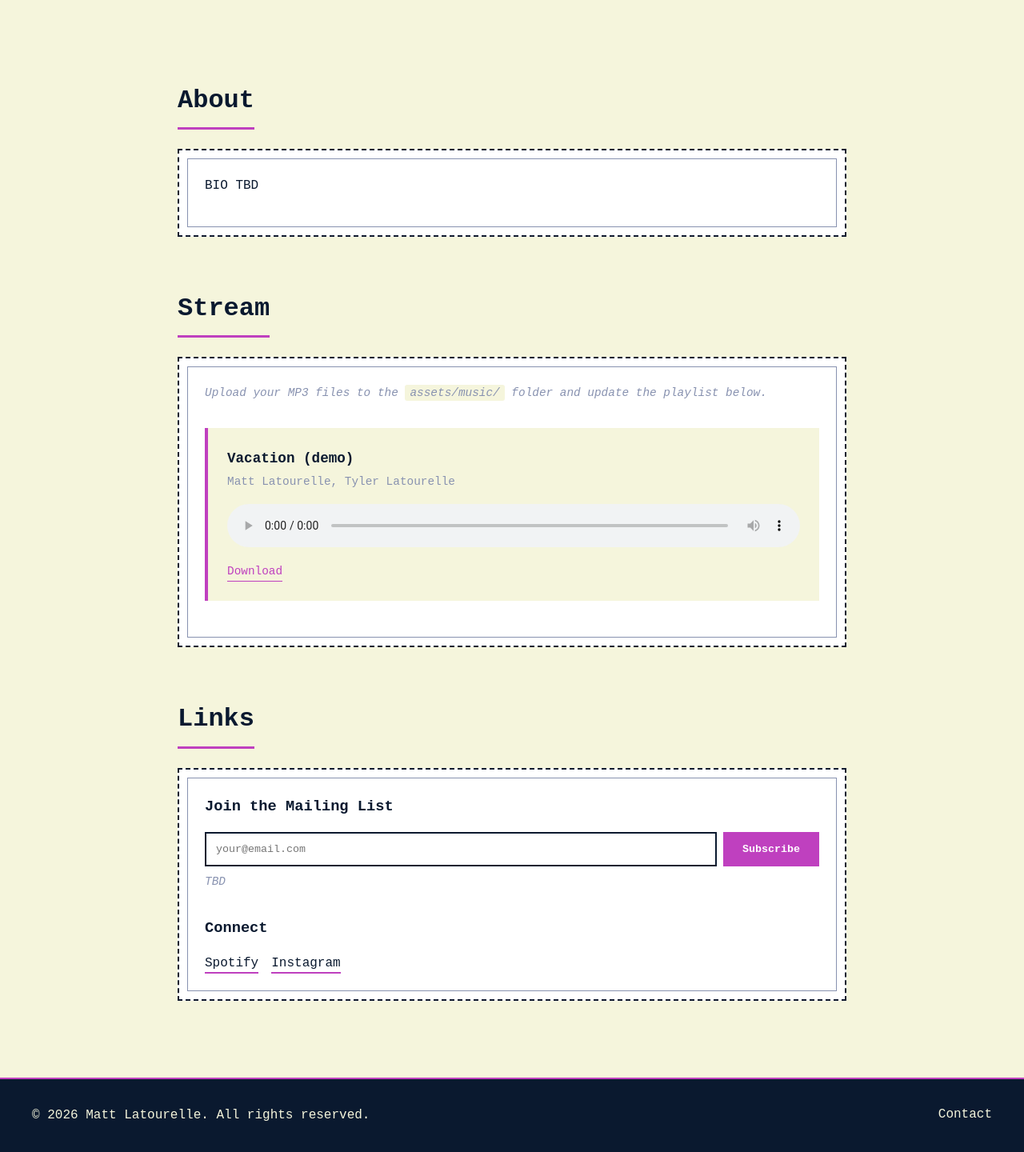
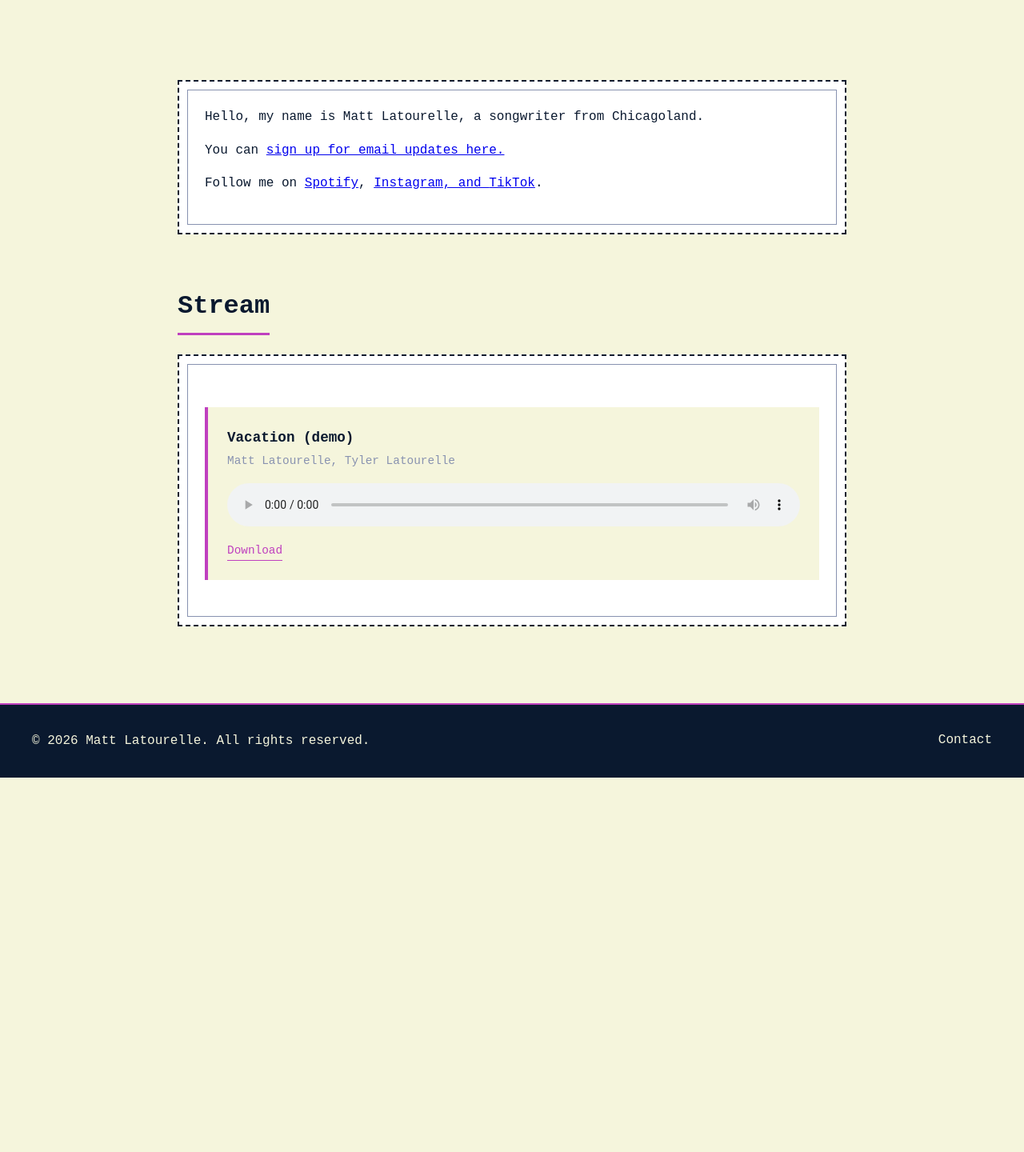
Before and after one commit to mlato/letter-l-music, a Jekyll site: the page built from index.html, in a window 1280 px wide. Shown: the whole page at 80% size. Built offline with Jekyll 4.4.1, drawn with Linux system fonts in a browser that asks for light colours; after the commit the page ends 972 px from its top, so only the background shows below that.

Commit message:
Update index.html

```diff
--- a/index.html
+++ b/index.html
@@ -4,17 +4,16 @@ title: Home
 ---
 
 <section id="about" class="section">
-  <h2>About</h2>
   <div class="sketch-box">
-    <p>BIO TBD</p>
+    <p>Hello, my name is Matt Latourelle, a songwriter from Chicagoland.</p>
+    <p>You can <a href="https://mattlatourellemusic.eo.page/gpsqq" target="_blank">sign up for email updates here.</a></p>
+    <p>Follow me on <a href="https://open.spotify.com/artist/7e1Wh3dIZ3TfAn83fVVEic" target="_blank">Spotify</a>, <a href="https://www.instagram.com/letterlmusic" target="_blank">Instagram, and <a href="https://www.tiktok.com/@letterlmusic" target="_blank">TikTok</a>.</p>
   </div>
 </section>
 
 <section id="stream" class="section">
   <h2>Stream</h2>
   <div class="sketch-box">
-    <p class="note">Upload your MP3 files to the <code>assets/music/</code> folder and update the playlist below.</p>
-
     <div class="music-player">
       {% for track in site.data.tracks %}
       <div class="track">
@@ -32,25 +31,3 @@ title: Home
     </div>
   </div>
 </section>
-
-<section id="links" class="section">
-  <h2>Links</h2>
-  <div class="sketch-box">
-    <div class="email-signup">
-      <h3>Join the Mailing List</h3>
-      <form class="signup-form">
-        <input type="email" placeholder="your@email.com" required>
-        <button type="submit">Subscribe</button>
-      </form>
-      <p class="note">TBD</p>
-    </div>
-
-    <div class="social-links">
-      <h3>Connect</h3>
-      <ul>
-        <li><a href="https://spotify.com" target="_blank">Spotify</a></li>
-        <li><a href="https://instagram.com" target="_blank">Instagram</a></li>
-      </ul>
-    </div>
-  </div>
-</section>
```
